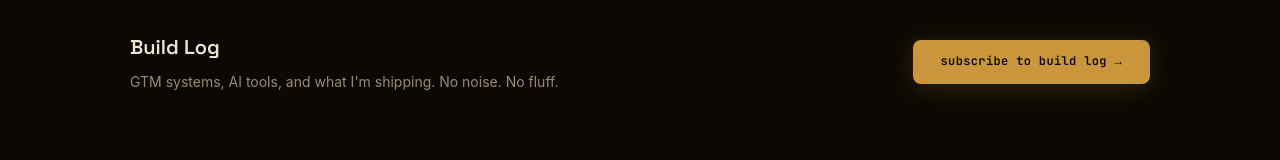
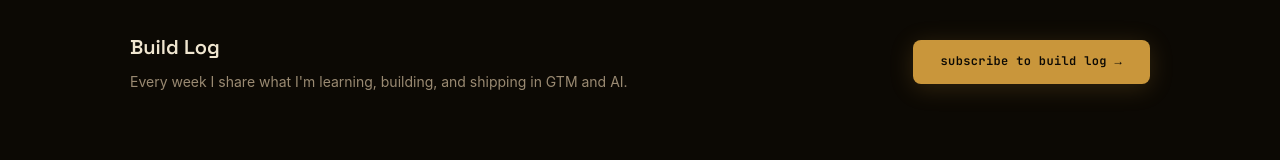
Before and after one commit to rishirajpaul3/rishirajpaul3.github.io, a Next.js app: page / in a window 1280 px wide. Shown: the part 2957-3117 px from the top of the page. Built offline with nearby package versions, Linux system fonts and the light colour scheme.

Commit message:
Update Build Log newsletter tagline
Co-Authored-By: Claude Sonnet 4.6 <noreply@anthropic.com>

```diff
--- a/app/page.tsx
+++ b/app/page.tsx
@@ -98,7 +98,7 @@ export default function Home() {
         <div style={{ borderTop:"1px solid var(--border)", paddingTop:60, paddingBottom:80, display:"flex", justifyContent:"space-between", alignItems:"center", gap:40, flexWrap:"wrap" }}>
           <div>
             <div style={{ fontFamily:"'Space Grotesk',sans-serif", fontSize:20, fontWeight:600, color:"var(--text)", marginBottom:6 }}>Build Log</div>
-            <div style={{ fontFamily:"Inter, 'DM Sans', system-ui, sans-serif", fontSize:14, color:"var(--text-muted)" }}>GTM systems, AI tools, and what I&apos;m shipping. No noise. No fluff.</div>
+            <div style={{ fontFamily:"Inter, 'DM Sans', system-ui, sans-serif", fontSize:14, color:"var(--text-muted)" }}>Every week I share what I&apos;m learning, building, and shipping in GTM and AI.</div>
           </div>
           <a href="https://build-logrishiraj.beehiiv.com/subscribe" target="_blank" rel="noopener noreferrer"
             style={{ fontFamily:"'JetBrains Mono',monospace", fontSize:12, padding:"12px 28px", background:"var(--gold)", color:"var(--bg)", textDecoration:"none", borderRadius:8, fontWeight:600, letterSpacing:"0.03em", whiteSpace:"nowrap", boxShadow:"0 4px 24px rgba(201,150,59,0.2)" }}>
```
